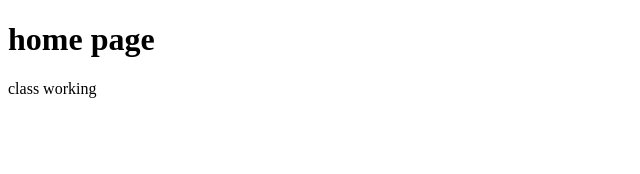
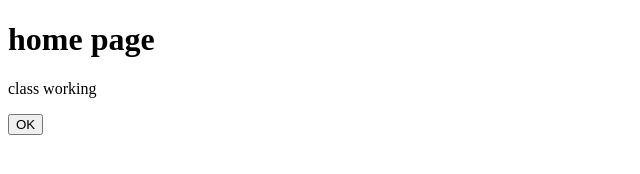
Before and after one commit to mathewyouns/aptech-work, a plain HTML site: page index.html in a window 1280 px wide. Shown: the full height of the page, 0-640 px from the left. Drawn offline with Linux system fonts and the light colour scheme.

Commit message:
second commit

```diff
--- a/index.html
+++ b/index.html
@@ -8,6 +8,7 @@
 <body>
     <h1>home page</h1>
     <p>class working </p>
+    <button>OK</button>
 
 </body>
 </html>
--- /dev/null
+++ b/style.css
@@ -0,0 +1,3 @@
+button{
+    color: red;
+}
```
